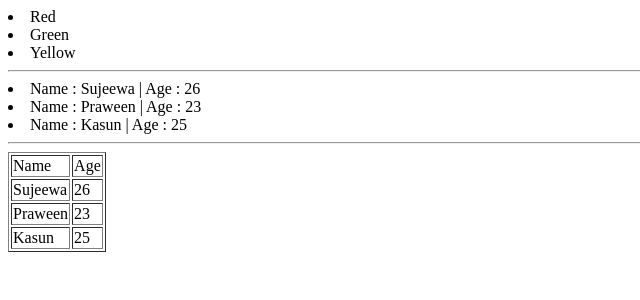
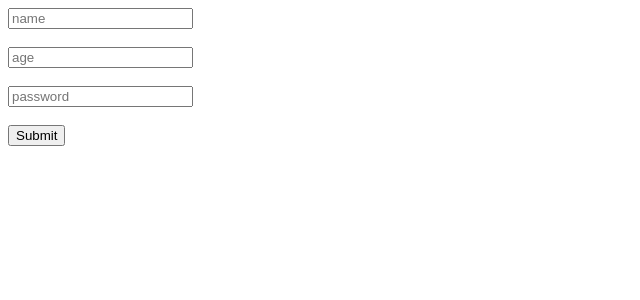
Before and after one commit to sujeewakabeysinghe/Angular-Ten, an Angular app: page / in a window 1280 px wide. Shown: the top 300 px of the page, without its empty margins (0-640 px from the left). Built offline with nearby package versions, Linux system fonts and the light colour scheme.

Commit message:
simple form

```diff
--- a/src/app/app.component.html
+++ b/src/app/app.component.html
@@ -5,5 +5,6 @@
 <app-get-input-value></app-get-input-value>
 <app-property-bind></app-property-bind>
 <app-conditional-statement></app-conditional-statement>
-<app-switch-case></app-switch-case>-->
-<app-for-loop></app-for-loop>
+<app-switch-case></app-switch-case>
+<app-for-loop></app-for-loop>-->
+<app-simple-form></app-simple-form>
--- a/src/app/app.module.ts
+++ b/src/app/app.module.ts
@@ -1,5 +1,6 @@
 import { NgModule } from '@angular/core';
 import { BrowserModule } from '@angular/platform-browser';
+import { FormsModule } from '@angular/forms';
 
 import { AppRoutingModule } from './app-routing.module';
 import { AppComponent } from './app.component';
@@ -12,7 +13,8 @@ import { GetInputValueComponent } from './get-input-value/get-input-value.compon
 import { PropertyBindComponent } from './property-bind/property-bind.component';
 import { ConditionalStatementComponent } from './conditional-statement/conditional-statement.component';
 import { SwitchCaseComponent } from './switch-case/switch-case.component';
-import { ForLoopComponent } from './for-loop/for-loop.component'
+import { ForLoopComponent } from './for-loop/for-loop.component';
+import { SimpleFormComponent } from './simple-form/simple-form.component'
 
 @NgModule({
   declarations: [
@@ -24,12 +26,14 @@ import { ForLoopComponent } from './for-loop/for-loop.component'
     PropertyBindComponent,
     ConditionalStatementComponent,
     SwitchCaseComponent,
-    ForLoopComponent
+    ForLoopComponent,
+    SimpleFormComponent
   ], //all the components contain in this module
   imports: [
     BrowserModule,
     AppRoutingModule,
     ModuleModule, //added the created module to access things inside it
+    FormsModule, //to implement forms we need to import this
   ],
   providers: [],
   bootstrap: [AppComponent] //which component want to show from this module
--- /dev/null
+++ b/src/app/simple-form/simple-form.component.html
@@ -0,0 +1,9 @@
+<form #myForm=ngForm (ngSubmit)="get(myForm.value)">
+    <input type="text" ngModel placeholder="name" name="name">
+    <br><br>
+    <input type="number" ngModel placeholder="age" name="age">
+    <br><br>
+    <input type="password" ngModel placeholder="password" name="password">
+    <br><br>
+    <button>Submit</button>
+</form>
--- /dev/null
+++ b/src/app/simple-form/simple-form.component.ts
@@ -0,0 +1,19 @@
+import { Component, OnInit } from '@angular/core';
+
+@Component({
+  selector: 'app-simple-form',
+  templateUrl: './simple-form.component.html',
+  styleUrls: ['./simple-form.component.css']
+})
+export class SimpleFormComponent implements OnInit {
+
+  get(vales : any){
+    console.log(vales)
+  }
+
+  constructor() { }
+
+  ngOnInit(): void {
+  }
+
+}
```
Also changed, not shown: src/app/simple-form/simple-form.component.css (added), 1 other file (tests, documents, lock files or other folders).
